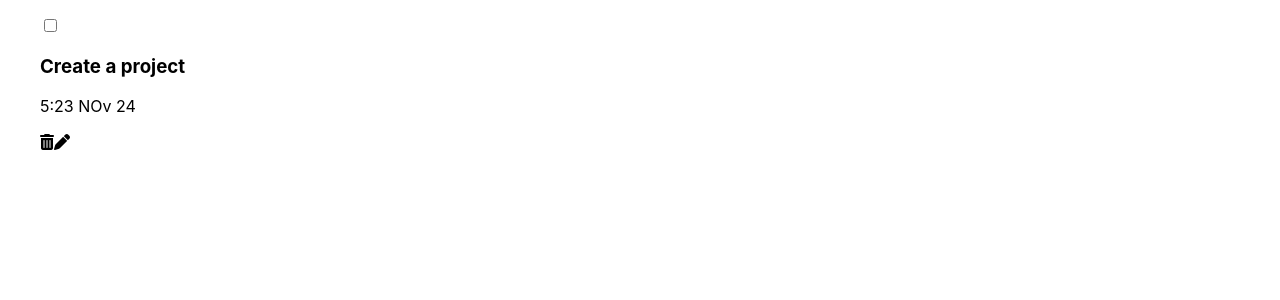
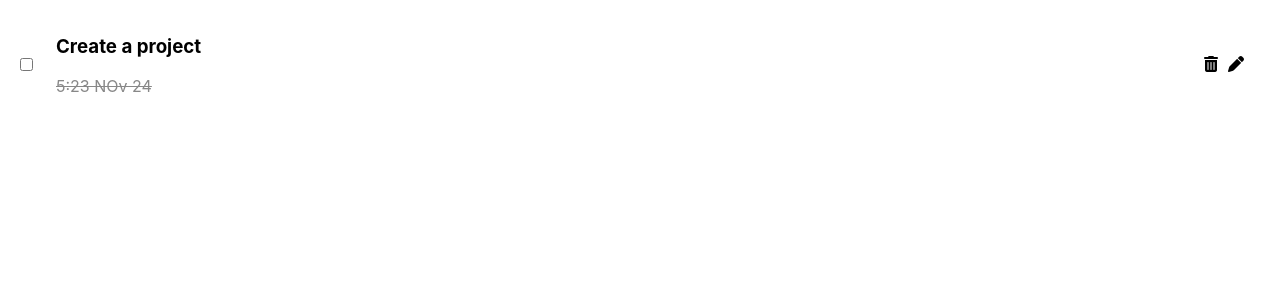
Before and after one commit to OlgaMinaievaWebDev/todoapp, a React (Create React App) app: page / in a window 1280 px wide. Shown: the top 300 px of the page. Built offline with nearby package versions, Linux system fonts and the light colour scheme.

Commit message:
style todo item

```diff
--- a/src/TodoItem.jsx
+++ b/src/TodoItem.jsx
@@ -1,11 +1,15 @@
 export default function TodoItem() {
   return (
-    <div>
+    <div className="todo--item">
       <input type="checkbox" />
-      <h3>Create a project</h3>
-      <p>5:23 NOv 24</p>
-      <i class="fa-solid fa-trash-can"></i>
-      <i class="fa-solid fa-pen"></i>
+      <div>
+        <h3>Create a project</h3>
+        <p>5:23 NOv 24</p>
+      </div>
+      <div className="todo--icons">
+        <i class="fa-solid fa-trash-can"></i>
+        <i class="fa-solid fa-pen"></i>
+      </div>
     </div>
   );
 }
--- a/src/TodoList.jsx
+++ b/src/TodoList.jsx
@@ -5,9 +5,7 @@ export default function TodoList() {
   const [tasks, setTasks] = useState("");
   return (
     <>
-      <ul>
-        <TodoItem />
-      </ul>
+      <TodoItem />
     </>
   );
 }
--- a/src/index.css
+++ b/src/index.css
@@ -1,13 +1,34 @@
 body {
   margin: 0;
-  font-family: -apple-system, BlinkMacSystemFont, 'Segoe UI', 'Roboto', 'Oxygen',
-    'Ubuntu', 'Cantarell', 'Fira Sans', 'Droid Sans', 'Helvetica Neue',
+  font-family: -apple-system, BlinkMacSystemFont, "Segoe UI", "Roboto", "Oxygen",
+    "Ubuntu", "Cantarell", "Fira Sans", "Droid Sans", "Helvetica Neue",
     sans-serif;
   -webkit-font-smoothing: antialiased;
   -moz-osx-font-smoothing: grayscale;
 }
 
 code {
-  font-family: source-code-pro, Menlo, Monaco, Consolas, 'Courier New',
+  font-family: source-code-pro, Menlo, Monaco, Consolas, "Courier New",
     monospace;
 }
+
+.todo--item {
+  display: flex;
+  padding: 1rem;
+  gap: 20px;
+  justify-content: start;
+  align-items: center;
+}
+
+.todo--item p {
+  margin-top: 2px;
+  color: #888;
+  text-decoration: line-through;
+}
+
+.todo--icons {
+  padding: 20px;
+  display: flex;
+  gap: 10px;
+  margin-left: auto;
+}
```
